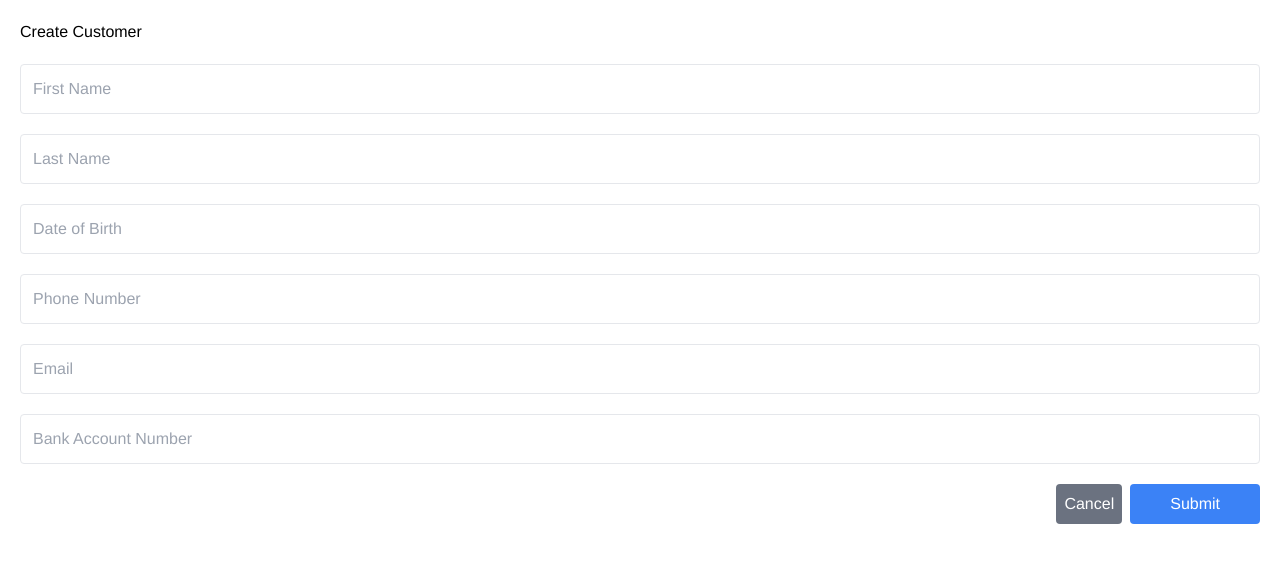
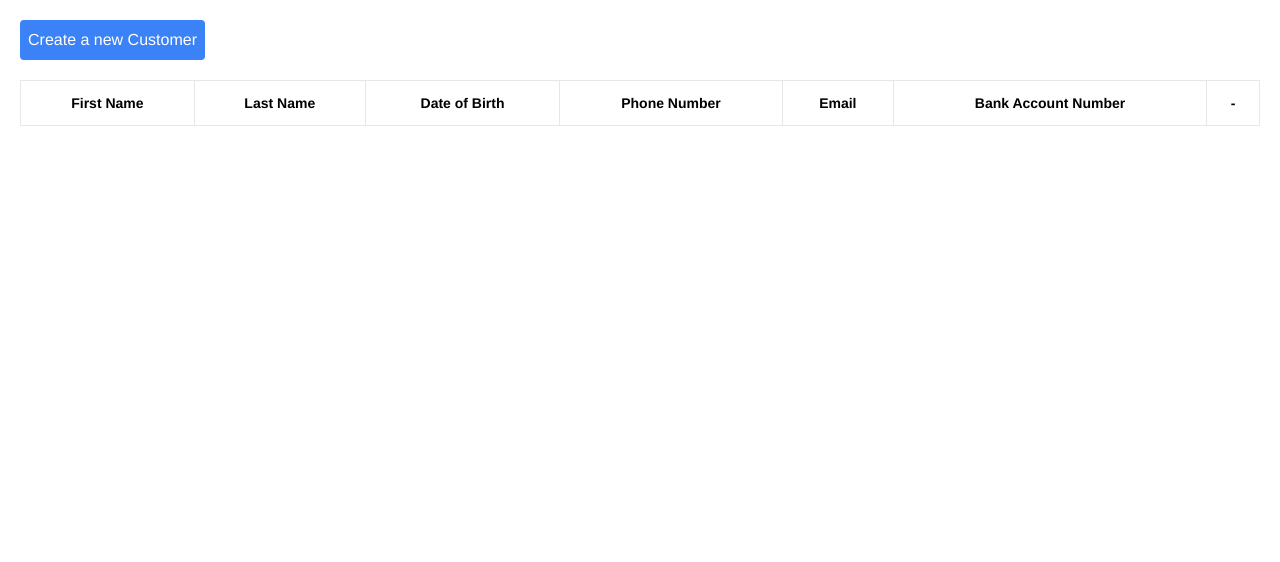
Before and after one commit to Master2IT/crud-test-vuejs-development, a Vue app: page / in a window 1280 px wide. Shown: the top 562 px of the page. Built offline with nearby package versions, Linux system fonts and the light colour scheme.

Commit message:
init update customer form

```diff
--- a/src/App.vue
+++ b/src/App.vue
@@ -1,10 +1,15 @@
 <template>
   <div class="p-5">
     <div v-if="type === 'list'">
-      <button class="bg-blue-500 text-white p-2 rounded" @click="type = 'form'">Create a new Customer</button>
-      <Customers/>
+      <button class="bg-blue-500 text-white p-2 rounded" @click="()=> {
+        type = 'form';
+        formType = 'create'
+      }">Create a new Customer
+      </button>
+      <Customers :customers="customersData" @handleEdit="handleEdit" @handleRemove="handleRemove"/>
     </div>
-    <Form v-else-if="type === 'form'" type="Create" @handleSubmit="handleSubmit"/>
+    <Form v-else-if="type === 'form'" :email="emailForUpdate" :type="formType" @handleCancel="type = 'list'"
+          @handleSubmit="handleSubmit"/>
   </div>
 </template>
 
@@ -12,8 +17,26 @@
 import Customers from "@/components/Customers.vue";
 import {ref} from "vue";
 import Form from "@/components/Form.vue";
+import {getAll} from "@/services/storage";
 
-const type = ref('form')
+const type = ref('list') // list || form
+const formType = ref('create') // create || update
+const customersData = ref(getAll())
+const emailForUpdate = ref(null)
+
+const handleSubmit = () => {
+  type.value = 'list'
+  customersData.value = getAll()
+}
+const handleRemove = () => {
+  customersData.value = getAll()
+}
+const handleEdit = email => {
+  formType.value = 'update'
+  type.value = 'form'
+  emailForUpdate.value = email
+}
+
 </script>
 
 <style>
```
